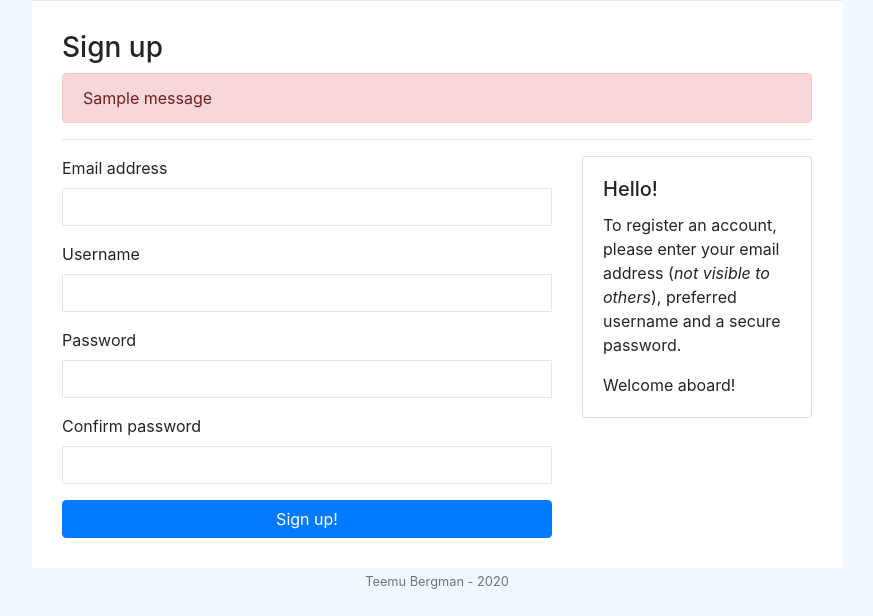
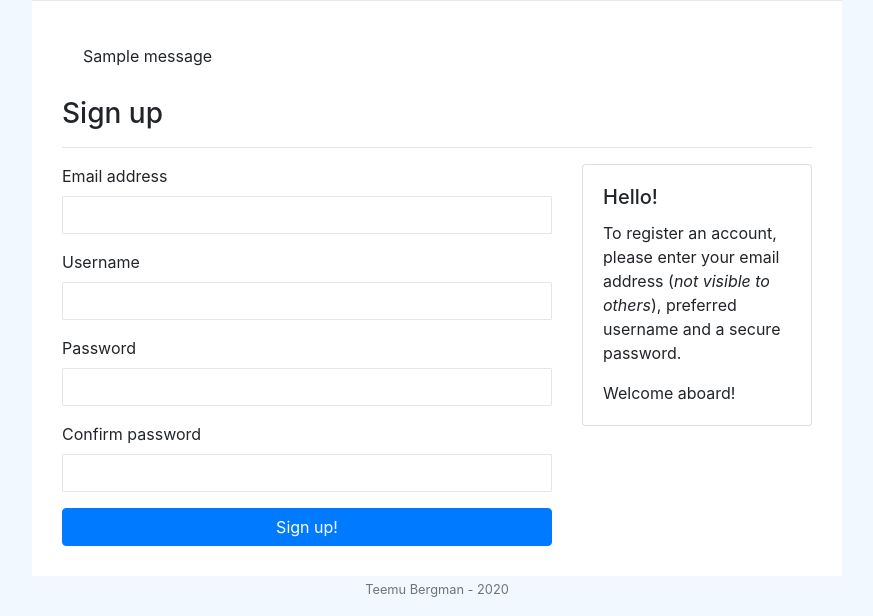
Before and after one commit to TeemuBergman/messageboard, a Flask app: page /signup in a window 1280 px wide. Shown: the part 76-692 px from the top of the page, without its empty margins (203-1076 px from the left). Run offline with Flask 2, Linux system fonts and the light colour scheme; tables that the repository leaves empty hold one stand-in row (values such as "Sample post"); one stand-in notice (Sample message) is shown; some libraries are stand-ins or nearby versions.

Commit message:
Added alert messages

```diff
--- a/messageboard/templates/signup.html
+++ b/messageboard/templates/signup.html
@@ -3,22 +3,24 @@
 {% block content %}
 	<div class="ibox-content forum-container">
 		<div class="row">
-
+			<!-- Alert messages -->
+			<div class="col-md-12">
+				{% with messages = get_flashed_messages(with_categories=true) %}
+					{% if messages %}
+						{% for category, message in messages %}
+							<div class="alert {{ category }}" role="alert">
+								{{ message }}
+							</div>
+						{% endfor %}
+					{% endif %}
+				{% endwith %}
+			</div>
+			<!-- Header -->
 			<div class="col-md-12">
 				<h3 class="title">Sign up</h3>
-				{% with messages = get_flashed_messages() %}
-					{% if messages %}
-						<!-- In case of error -->
-						<div class="alert alert-danger" role="alert">
-							<div class="notification is-danger">
-								{{ messages[0] }}
-							</div>
-						</div>
-					{% endif %}
-				{% endwith %}
 				<hr>
 			</div>
-
+			<!-- Sign up form -->
 			<div class="col-md-8">
 				<form method="POST" action="/signup">
 					<div class="form-group">
@@ -40,7 +42,7 @@
 					<button type="submit" class="btn btn-primary btn-block">Sign up!</button>
 				</form>
 			</div>
-
+			<!-- Info panel on right -->
 			<div class="col-md-4">
 				<div class="card">
 					<div class="card-body">
```
